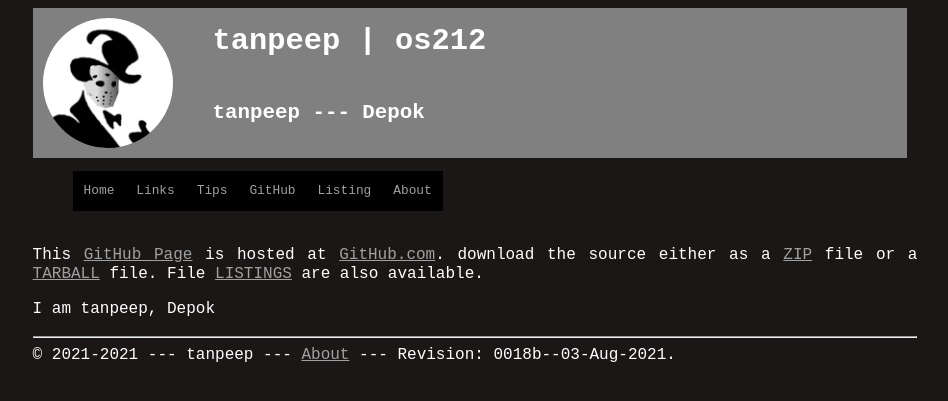
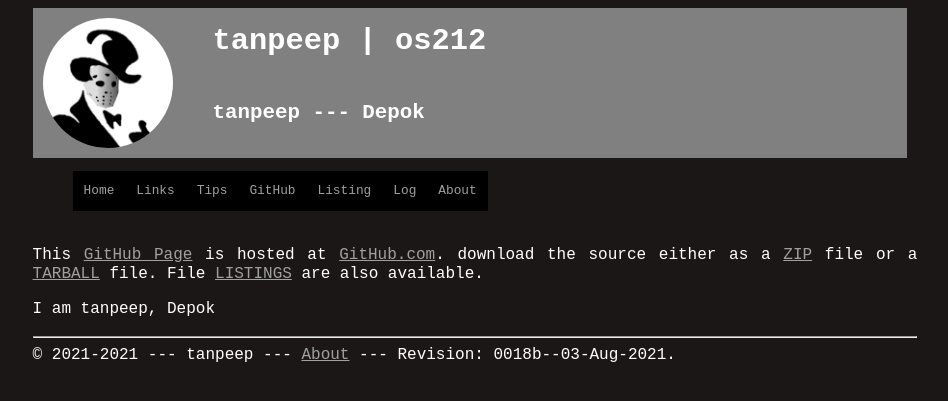
Before and after one commit to tanpeep/os212, a Jekyll site: the page built from index.md, in a window 1280 px wide. Shown: the top 401 px of the page, without its empty margins (165-1113 px from the left). Built offline with Jekyll 4.4.1, drawn with Linux system fonts in a browser that asks for light colours.

Commit message:
os212 updating _config.yml

```diff
--- a/_config.yml
+++ b/_config.yml
@@ -17,6 +17,8 @@ navbarlinks:
   link:      "https://github.com/tanpeep/os212/"
 - navbar:    "Listing"
   link:      "/000.html"
+- navbar:    "Log"
+  link:      "https://tanpeep.github.io/os212/TXT/mylog.txt"
 - navbar:    "About"
   link:      "/ABOUT/"
 title:       "tanpeep | os212"
```
